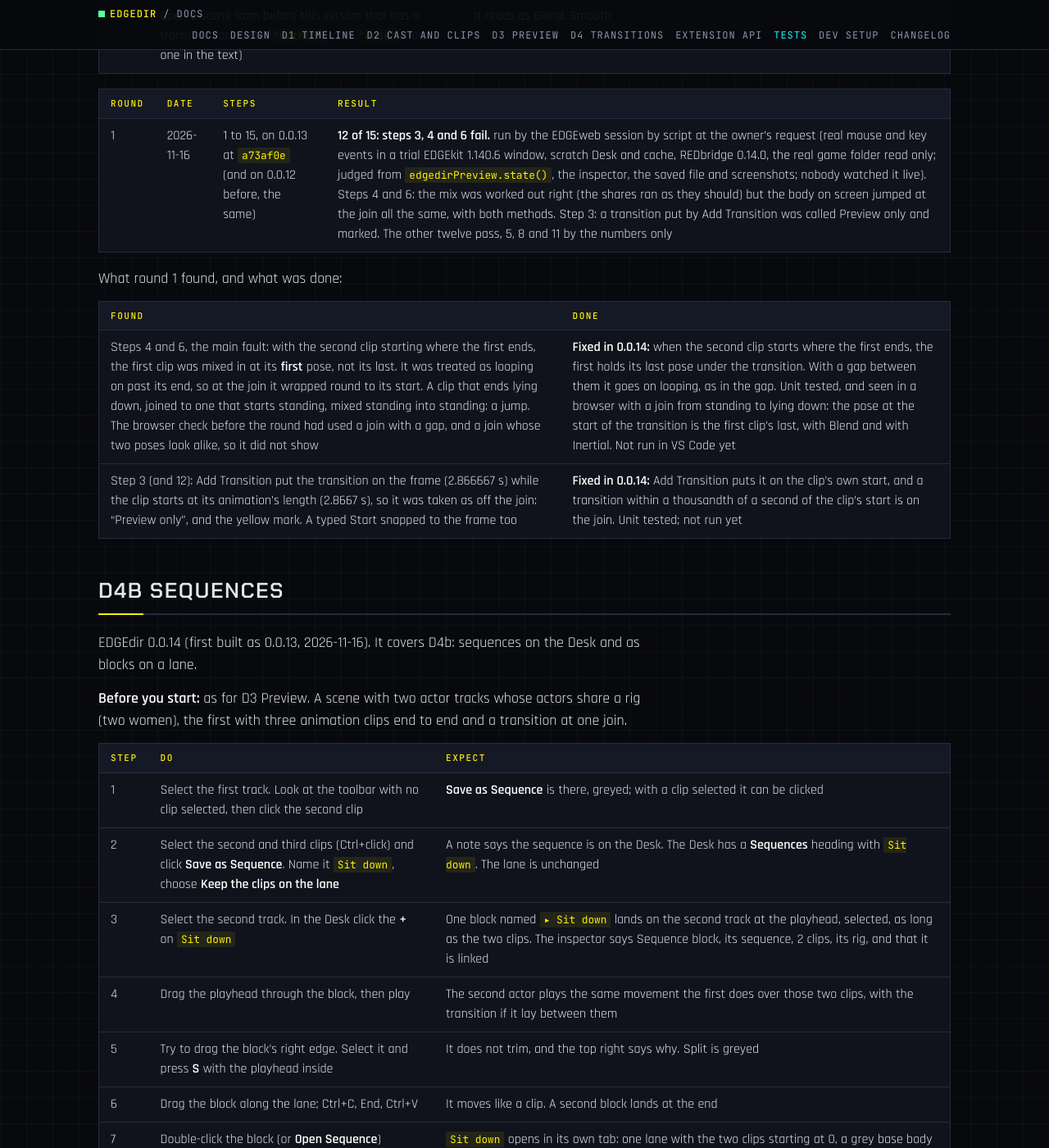
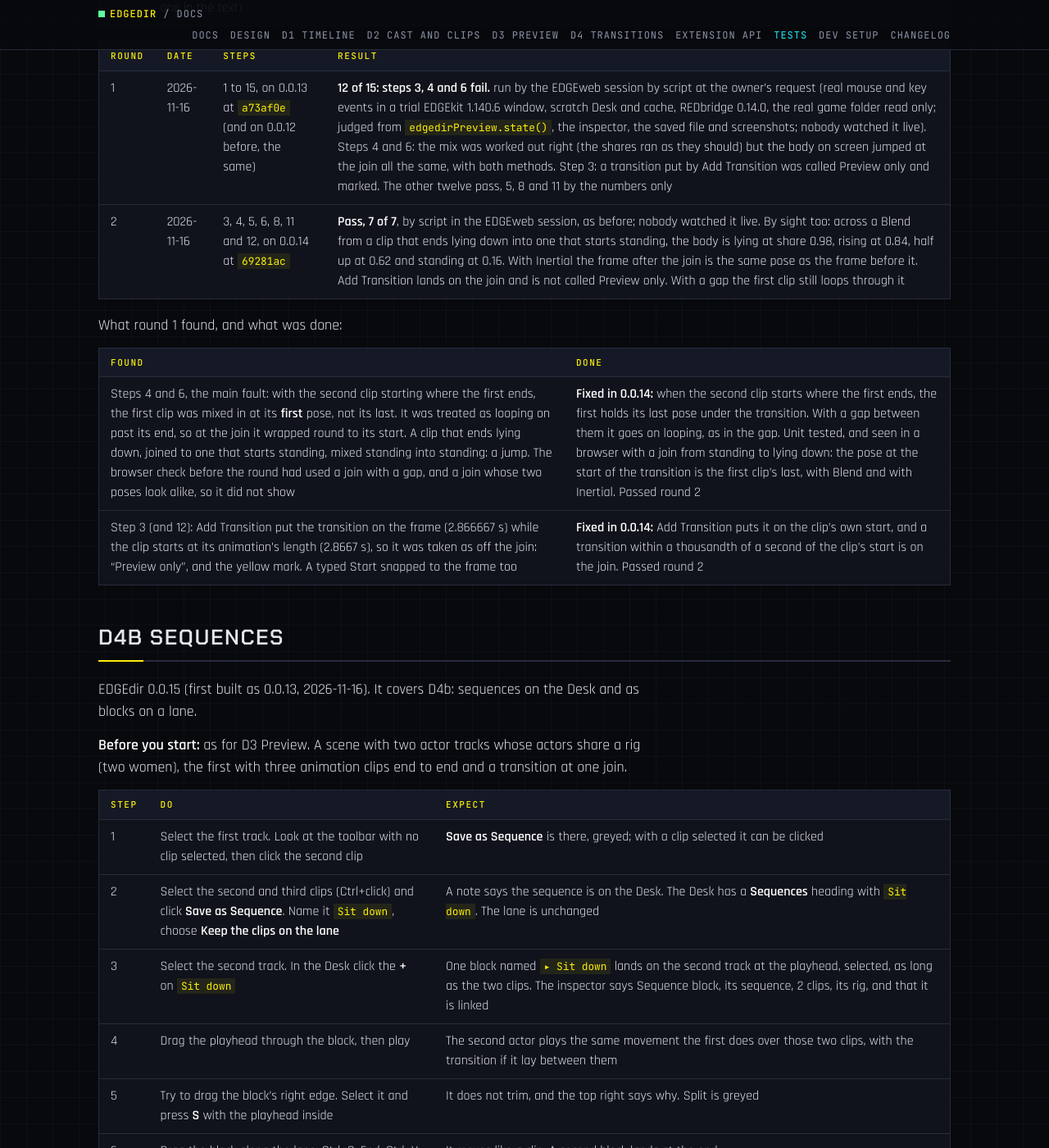
Before and after one commit to Edgemodders/EDGEdir, a Jekyll site: the page built from docs/testing.md, in a window 1280 px wide and 1400 px high, scrolled down 15782 px. Shown: the whole window at 82% size. Built offline with Jekyll 4.4.1, drawn with Linux system fonts in a browser that asks for light colours; some of the changed text lies outside the part shown.

Commit message:
D4's reruns recorded: every step has passed; two small changes from the notes (EDGEdir 0.0.15)
Co-Authored-By: Claude Fable 5.2 <noreply@anthropic.com>

```diff
--- a/docs/testing.md
+++ b/docs/testing.md
@@ -17,8 +17,8 @@ Last updated 2026-11-16.
 | [D2 Cast, part 1](#d2-cast-part-1) | Hand, in VS Code, with the game's files | D2.1 to D2.4 | 2026-11-16 | By script: 15 of 15 pass (0.0.6, REDbridge 0.13.0) |
 | [D2 Clips, part 2](#d2-clips-part-2) | Hand, in VS Code, with the game's files and REDbridge 0.14.0 | D2.5, D2.6 | 2026-11-16 | By script: 17 of 17 pass (0.0.6, REDbridge 0.14.0) |
 | [D2 Made animations, part 3](#d2-made-animations-part-3) | Hand, in VS Code, with an EDGE Library | D2.7 | 2026-11-16 | By script: 6 of 6 pass (0.0.6) |
-| [D4b Sequences](#d4b-sequences) | Hand, in VS Code, with the game's files and REDbridge 0.14.0 | D4b | 2026-11-16 | By script: 19 of 19 pass (0.0.13); five fixes from its notes in 0.0.14, not run |
-| [D4a Transitions](#d4a-transitions) | Hand, in VS Code, with the game's files and REDbridge 0.14.0 | D4a | 2026-11-16 | **By script: 12 of 15 (0.0.13). Steps 3, 4 and 6 failed**; fixed in 0.0.14, not run again yet |
+| [D4b Sequences](#d4b-sequences) | Hand, in VS Code, with the game's files and REDbridge 0.14.0 | D4b | 2026-11-16 | By script: round 1, 19 of 19 (0.0.13); round 2, the five fixes of 0.0.14 pass |
+| [D4a Transitions](#d4a-transitions) | Hand, in VS Code, with the game's files and REDbridge 0.14.0 | D4a | 2026-11-16 | By script: round 1, 12 of 15 (0.0.13: steps 3, 4 and 6 failed); round 2, those and four more pass on 0.0.14. Every step has passed |
 | [D3 Preview](#d3-preview) | Hand, in VS Code, with the game's files and REDbridge 0.14.0 | D3 | 2026-11-16 | By script: round 1, 17 of 17 (0.0.9); round 2, the four fixes of 0.0.10 pass |
 
 ## The release gate
@@ -36,8 +36,7 @@ The rounds by script are there so that work does not wait for the owner's testin
 
 Every hand test (D1, D2, D3) has passed a round run by script in another session (2026-11-16). Still open before a release:
 
-- **D4a Transitions: steps 3, 4 and 6 failed their round** (the body jumped at a join under a transition; Add Transition landed off the join). Fixed in EDGEdir 0.0.14; the three steps, and 5, 8, 11 and 12 by sight, are to be run again.
-- **D4b Sequences: five fixes in 0.0.14** from its round's notes, not run yet.
+- Nothing of the hand tests: every step of D1 to D4 has passed a round by script. (0.0.15 has two small changes from the last rerun's notes, not run: see D4b's round 2.)
 - **The owner's spot tests** S1 to S10 below: none run yet.
 - The fix of 0.0.8 (a change the inspector refuses puts its box back) passed in D3's round.
 
@@ -274,7 +273,7 @@ What round 1 found, and what was done:
 
 ## D4a Transitions
 
-EDGEdir 0.0.14 (first built as 0.0.12, 2026-11-16). It covers D4a: transitions in the 3D preview.
+EDGEdir 0.0.15 (first built as 0.0.12, 2026-11-16). It covers D4a: transitions in the 3D preview.
 
 **Before you start:** as for D3 Preview: the game installed (not running), REDbridge 0.14.0, F5 (**Run EDGEdir**), **Read the Game** done.
 
@@ -299,17 +298,18 @@ EDGEdir 0.0.14 (first built as 0.0.12, 2026-11-16). It covers D4a: transitions i
 | Round | Date | Steps | Result |
 |---|---|---|---|
 | 1 | 2026-11-16 | 1 to 15, on 0.0.13 at `a73af0e` (and on 0.0.12 before, the same) | **12 of 15: steps 3, 4 and 6 fail.** run by the EDGEweb session by script at the owner's request (real mouse and key events in a trial EDGEkit 1.140.6 window, scratch Desk and cache, REDbridge 0.14.0, the real game folder read only; judged from `edgedirPreview.state()`, the inspector, the saved file and screenshots; nobody watched it live). Steps 4 and 6: the mix was worked out right (the shares ran as they should) but the body on screen jumped at the join all the same, with both methods. Step 3: a transition put by Add Transition was called Preview only and marked. The other twelve pass, 5, 8 and 11 by the numbers only |
+| 2 | 2026-11-16 | 3, 4, 5, 6, 8, 11 and 12, on 0.0.14 at `69281ac` | **Pass, 7 of 7**, by script in the EDGEweb session, as before; nobody watched it live. By sight too: across a Blend from a clip that ends lying down into one that starts standing, the body is lying at share 0.98, rising at 0.84, half up at 0.62 and standing at 0.16. With Inertial the frame after the join is the same pose as the frame before it. Add Transition lands on the join and is not called Preview only. With a gap the first clip still loops through it |
 
 What round 1 found, and what was done:
 
 | Found | Done |
 |---|---|
-| Steps 4 and 6, the main fault: with the second clip starting where the first ends, the first clip was mixed in at its **first** pose, not its last. It was treated as looping on past its end, so at the join it wrapped round to its start. A clip that ends lying down, joined to one that starts standing, mixed standing into standing: a jump. The browser check before the round had used a join with a gap, and a join whose two poses look alike, so it did not show | **Fixed in 0.0.14:** when the second clip starts where the first ends, the first holds its last pose under the transition. With a gap between them it goes on looping, as in the gap. Unit tested, and seen in a browser with a join from standing to lying down: the pose at the start of the transition is the first clip's last, with Blend and with Inertial. Not run in VS Code yet |
-| Step 3 (and 12): Add Transition put the transition on the frame (2.866667 s) while the clip starts at its animation's length (2.8667 s), so it was taken as off the join: "Preview only", and the yellow mark. A typed Start snapped to the frame too | **Fixed in 0.0.14:** Add Transition puts it on the clip's own start, and a transition within a thousandth of a second of the clip's start is on the join. Unit tested; not run yet |
+| Steps 4 and 6, the main fault: with the second clip starting where the first ends, the first clip was mixed in at its **first** pose, not its last. It was treated as looping on past its end, so at the join it wrapped round to its start. A clip that ends lying down, joined to one that starts standing, mixed standing into standing: a jump. The browser check before the round had used a join with a gap, and a join whose two poses look alike, so it did not show | **Fixed in 0.0.14:** when the second clip starts where the first ends, the first holds its last pose under the transition. With a gap between them it goes on looping, as in the gap. Unit tested, and seen in a browser with a join from standing to lying down: the pose at the start of the transition is the first clip's last, with Blend and with Inertial. Passed round 2 |
+| Step 3 (and 12): Add Transition put the transition on the frame (2.866667 s) while the clip starts at its animation's length (2.8667 s), so it was taken as off the join: "Preview only", and the yellow mark. A typed Start snapped to the frame too | **Fixed in 0.0.14:** Add Transition puts it on the clip's own start, and a transition within a thousandth of a second of the clip's start is on the join. Passed round 2 |
 
 ## D4b Sequences
 
-EDGEdir 0.0.14 (first built as 0.0.13, 2026-11-16). It covers D4b: sequences on the Desk and as blocks on a lane.
+EDGEdir 0.0.15 (first built as 0.0.13, 2026-11-16). It covers D4b: sequences on the Desk and as blocks on a lane.
 
 **Before you start:** as for D3 Preview. A scene with two actor tracks whose actors share a rig (two women), the first with three animation clips end to end and a transition at one join.
 
@@ -338,14 +338,15 @@ EDGEdir 0.0.14 (first built as 0.0.13, 2026-11-16). It covers D4b: sequences on
 | Round | Date | Steps | Result |
 |---|---|---|---|
 | 1 | 2026-11-16 | 1 to 19, on 0.0.13 at `a73af0e` | **Pass, 19 of 19**, run by the EDGEweb session by script at the owner's request (real mouse and key events in a trial EDGEkit 1.140.6 window, scratch Desk and cache, REDbridge 0.14.0, the real game folder read only; judged from `edgedirPreview.state()`, the inspector, the saved file and screenshots; nobody watched it live). The Desk's sequences, the commands, a `.edgeseq` in the editor and the link's refresh all work inside VS Code. A scene opened with nothing changed on the Desk is not unsaved |
+| 2 | 2026-11-16 | The five fixes of 0.0.14, at `69281ac` | **Pass, 5 of 5**, by script in the EDGEweb session, as before. Found: after a Rename the status bar said 1 block was updated when two took the name; with the last sequence deleted the Desk kept an empty Sequences heading. Both looked at in 0.0.15 (the count now includes a block that only took a name; the Desk is read once more a moment after a Delete); not run |
 
 What round 1 found, and what was done:
 
 | Found | Done |
 |---|---|
-| A block that was up to date said it was out of date when another block of the same sequence was held back for room | Fixed in 0.0.14: how a link stands is kept for each block, not each sequence. Unit tested; not run yet |
-| After Ctrl+Z took an update back, the block said its new length does not fit, though it had room | Fixed in 0.0.14: a block whose sequence has changed and would fit says so in its own sentence; "does not fit" is only for one with no room. Not run yet |
-| Rename did not reach a block held back for room | Fixed in 0.0.14: a block held back keeps its clips and takes the sequence's new name. Unit tested; not run yet |
-| Right after Delete, with the scene open, a block still said the sequence on the Desk had changed | Fixed in 0.0.14: open scenes are told again after a Delete or a Rename on the Desk. Not run yet |
-| Save as Sequence with a name the Desk already has said so only after the second question | Fixed in 0.0.14: the name box refuses it. New Sequence too. Not run yet |
+| A block that was up to date said it was out of date when another block of the same sequence was held back for room | Fixed in 0.0.14: how a link stands is kept for each block, not each sequence. Passed round 2 |
+| After Ctrl+Z took an update back, the block said its new length does not fit, though it had room | Fixed in 0.0.14: a block whose sequence has changed and would fit says so in its own sentence; "does not fit" is only for one with no room. Passed round 2 |
+| Rename did not reach a block held back for room | Fixed in 0.0.14: a block held back keeps its clips and takes the sequence's new name. Passed round 2 |
+| Right after Delete, with the scene open, a block still said the sequence on the Desk had changed | Fixed in 0.0.14: open scenes are told again after a Delete or a Rename on the Desk. Passed round 2 |
+| Save as Sequence with a name the Desk already has said so only after the second question | Fixed in 0.0.14: the name box refuses it. New Sequence too. Passed round 2 |
 | Step 8's text: with the pasted block of step 6 at the end, the first block has little room, so "both blocks are longer" is not always true | The step now says to move the pasted block away first |
--- a/package.json
+++ b/package.json
@@ -2,7 +2,7 @@
   "name": "edgedir",
   "displayName": "EDGEdir: Cyberpunk 2077 Animation Director",
   "description": "A director's tool for the video game Cyberpunk 2077: design and stitch animations and acting sequences for the game's characters, and play them in the running game. A game modding tool.",
-  "version": "0.0.14",
+  "version": "0.0.15",
   "publisher": "edgemodders",
   "preview": true,
   "pricing": "Free",
--- a/src/extension.ts
+++ b/src/extension.ts
@@ -124,7 +124,8 @@ export function activate(context: vscode.ExtensionContext): EDGEdirApi {
           if (!now) continue;
           await applyEdit(document, (d) => {
             const r = refreshSeqs(d, now);
-            updated += r.updated;
+            // A block held back for room that took a new name was changed too.
+            updated += r.updated + r.renamed;
             return r.doc;
           });
         }
@@ -418,6 +419,8 @@ ${(e as Error).message}` },
         } else if (wasOpen) await openScene(vscode.Uri.file(scene.file)); // Kept after all: its tab comes back.
       }
       desk.refresh();
+      // Once more after a moment: seen once, the list kept an empty Sequences heading after the last one went.
+      setTimeout(() => desk.refresh(), 700);
       // Open scenes that link a deleted sequence say so at once.
       scenes.resend();
     }),
```
Also changed, not shown: CLAUDE.md (+1 -0 lines), docs/d4-transitions.md (+1 -1 lines), docs/index.md (+1 -1 lines), src/doc.ts (+4 -4 lines).
